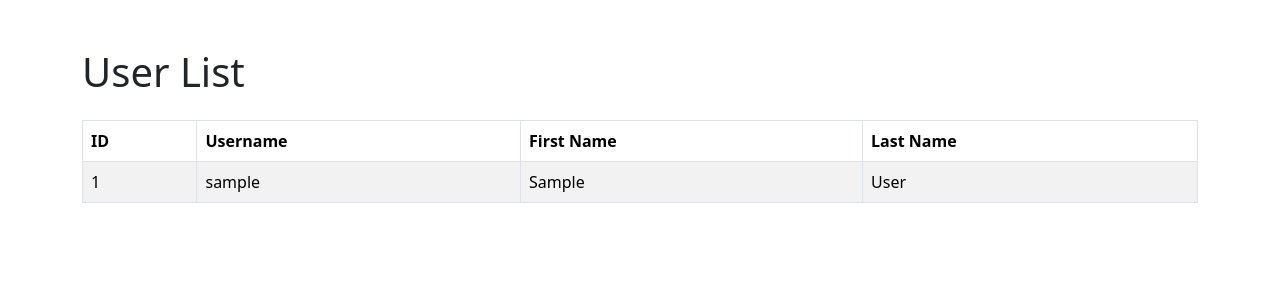
After one commit to redfieldC/catalyst_count, a Django app: page /all_users in a window 1280 px wide. The commit adds this page. Shown: the top 300 px of the page. Run offline with Django 5.2, Linux system fonts and the light colour scheme; tables that the repository leaves empty hold one stand-in row (values such as "Sample post"); some libraries are stand-ins or nearby versions.

Commit message:
added all_users html page

```diff
--- a/catalyst_count/core/urls.py
+++ b/catalyst_count/core/urls.py
@@ -7,12 +7,14 @@ urlpatterns = [
     path('', views.file_list, name='file_list'),
     path('upload/', views.file_upload, name='file_upload'),
     path('delete/<int:pk>/', views.file_delete, name='file_delete'),
+    path('all_users',views.all_users,name="all_users"),
     path('api/files/', views.api_file_list, name='api_file_list'),
     path('api/upload/', views.api_file_upload, name='api_file_upload'),
     path('api/delete/<int:pk>/', views.api_file_delete, name='api_file_delete'),
      path('api/register/', views.api_register, name='api_register'),
     path('api/login/', views.api_login, name='api_login'),
     path('api/logout/', views.api_logout, name='api_logout'),
-        path('api/get-csrf-token/', views.get_csrf_token, name='get_csrf_token'),
+    path('api/get-csrf-token/', views.get_csrf_token, name='get_csrf_token'),
+
 
 ]
--- a/catalyst_count/core/views.py
+++ b/catalyst_count/core/views.py
@@ -14,6 +14,12 @@ from django.http import HttpResponse, HttpResponseNotAllowed
 from django.middleware.csrf import get_token
 
 
+
+
+def all_users(request):
+    all_users = CustomUser.objects.all()
+    data = {"users":all_users}
+    return render(request,'all_users.html',context=data)
 
 
 def register(request):
--- /dev/null
+++ b/catalyst_count/templates/all_users.html
@@ -0,0 +1,41 @@
+<!DOCTYPE html>
+<html lang="en">
+<head>
+    <meta charset="UTF-8">
+    <meta name="viewport" content="width=device-width, initial-scale=1.0">
+    <title>User List</title>
+    <!-- Bootstrap CSS -->
+    <link href="https://cdn.jsdelivr.net/npm/bootstrap@5.3.3/dist/css/bootstrap.min.css" rel="stylesheet" integrity="sha384-QWTKZyjpPEjISv5WaRU9OFeRpok6YctnYmDr5pNlyT2bRjXh0JMhjY6hW+ALEwIH" crossorigin="anonymous">
+</head>
+<body>
+    <div class="container mt-5">
+        <h1 class="mb-4">User List</h1>
+
+        <table class="table table-striped table-bordered mb-4">
+            <thead>
+                <tr>
+                    <th scope="col">ID</th>
+                    <th scope="col">Username</th>
+                    <th scope="col">First Name</th>
+                    <th scope="col">Last Name</th>
+                </tr>
+            </thead>
+            <tbody>
+                {% for user in users %}
+                    <tr>
+                        <td>{{ user.id }}</td>
+                        <td>{{ user.username }}</td>
+                        <td>{{ user.firstname }}</td>
+                        <td>{{ user.lastname }}</td>
+                    </tr>
+                {% endfor %}
+            </tbody>
+        </table>
+    </div>
+
+    <!-- Bootstrap JS and dependencies (optional but recommended) -->
+    <script src="https://code.jquery.com/jquery-3.6.0.min.js"></script>
+    <script src="https://cdn.jsdelivr.net/npm/@popperjs/core@2.9.3/dist/umd/popper.min.js"></script>
+    <script src="https://stackpath.bootstrapcdn.com/bootstrap/5.3.3/js/bootstrap.min.js"></script>
+</body>
+</html>
--- a/catalyst_count/templates/file_list.html
+++ b/catalyst_count/templates/file_list.html
@@ -14,6 +14,7 @@
         {% if request.user.is_authenticated %}
             <h2 class="mb-4">Hi, {{ request.user }}!</h2>
         {% endif %}
+        <a href="{% url 'all_users' %}" class="btn btn-primary">All Users List</a>
 
         <a href="{% url 'logout' %}" class="btn btn-danger mb-4">Logout</a>
 
```
